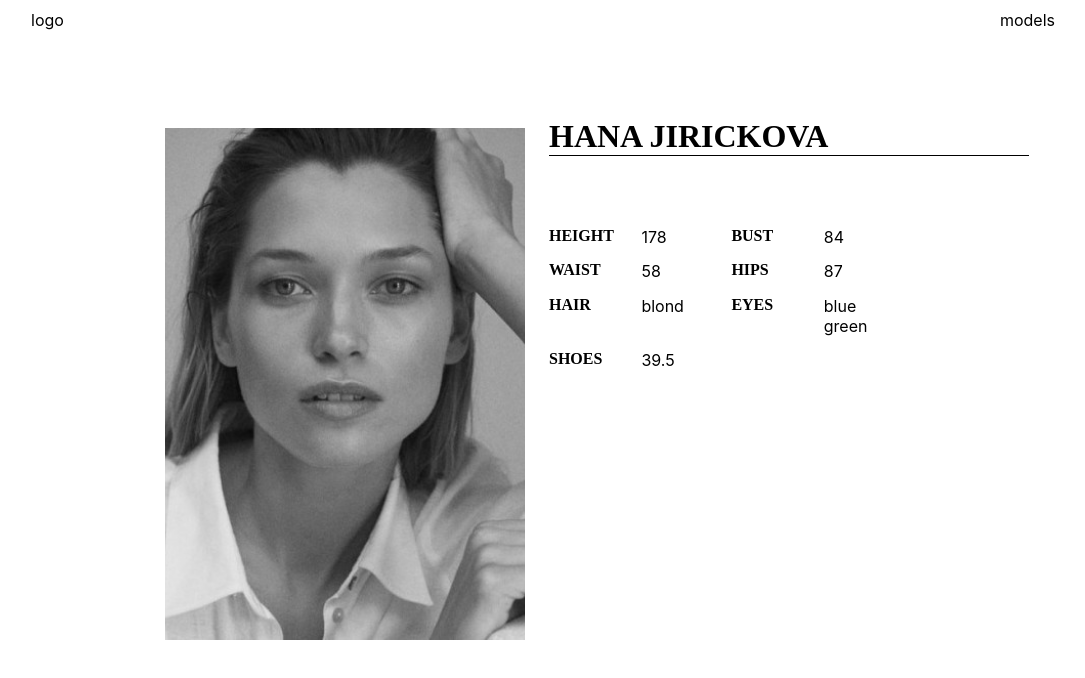
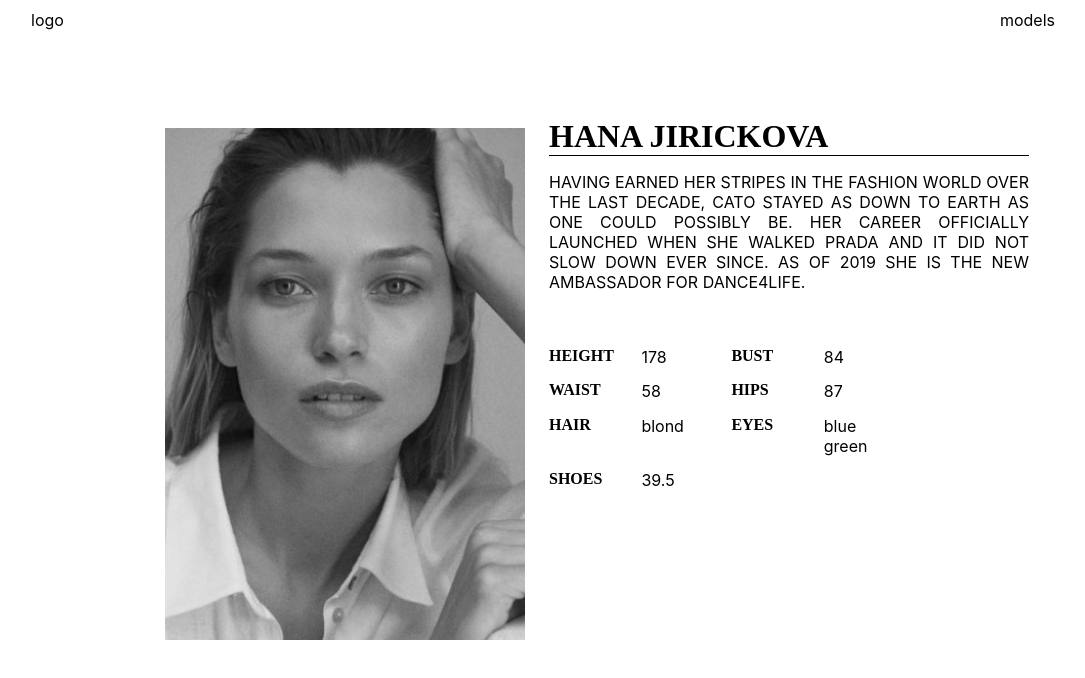
Before and after one commit to RicardVillalba/modelsManagementSystem, a React (Create React App) app: page /model/1 in a window 1280 px wide. Shown: the top 678 px of the page, without its empty margins (97-1182 px from the left). Built offline with nearby package versions, Linux system fonts and the light colour scheme; a web font is replaced by a local one.

Commit message:
description added to datajs

```diff
--- a/src/components/data.js
+++ b/src/components/data.js
@@ -13,6 +13,8 @@ const data = {
       hair: "blond",
       eyes: "blue green",
       shoes: 39.5,
+      description:
+        "HAVING EARNED HER STRIPES IN THE FASHION WORLD OVER THE LAST DECADE, CATO STAYED AS DOWN TO EARTH AS ONE COULD POSSIBLY BE. HER CAREER OFFICIALLY LAUNCHED WHEN SHE WALKED PRADA AND IT DID NOT SLOW DOWN EVER SINCE. AS OF 2019 SHE IS THE NEW AMBASSADOR FOR DANCE4LIFE.",
     },
     {
       _id: 2,
@@ -27,6 +29,8 @@ const data = {
       hair: "blond",
       eyes: "blue green",
       shoes: 39.5,
+      description:
+        "HAVING EARNED HER STRIPES IN THE FASHION WORLD OVER THE LAST DECADE, CATO STAYED AS DOWN TO EARTH AS ONE COULD POSSIBLY BE. HER CAREER OFFICIALLY LAUNCHED WHEN SHE WALKED PRADA AND IT DID NOT SLOW DOWN EVER SINCE. AS OF 2019 SHE IS THE NEW AMBASSADOR FOR DANCE4LIFE.",
     },
     {
       _id: 3,
@@ -41,6 +45,8 @@ const data = {
       hair: "blond",
       eyes: "blue green",
       shoes: 39.5,
+      description:
+        "HAVING EARNED HER STRIPES IN THE FASHION WORLD OVER THE LAST DECADE, CATO STAYED AS DOWN TO EARTH AS ONE COULD POSSIBLY BE. HER CAREER OFFICIALLY LAUNCHED WHEN SHE WALKED PRADA AND IT DID NOT SLOW DOWN EVER SINCE. AS OF 2019 SHE IS THE NEW AMBASSADOR FOR DANCE4LIFE.",
     },
     {
       _id: 4,
@@ -71,6 +77,8 @@ const data = {
       hair: "blond",
       eyes: "blue green",
       shoes: 39.5,
+      description:
+        "HAVING EARNED HER STRIPES IN THE FASHION WORLD OVER THE LAST DECADE, CATO STAYED AS DOWN TO EARTH AS ONE COULD POSSIBLY BE. HER CAREER OFFICIALLY LAUNCHED WHEN SHE WALKED PRADA AND IT DID NOT SLOW DOWN EVER SINCE. AS OF 2019 SHE IS THE NEW AMBASSADOR FOR DANCE4LIFE.",
     },
   ],
 };
```
